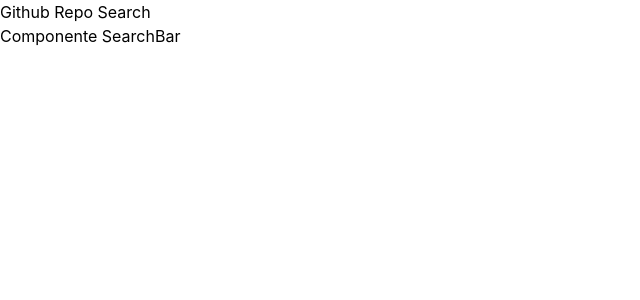
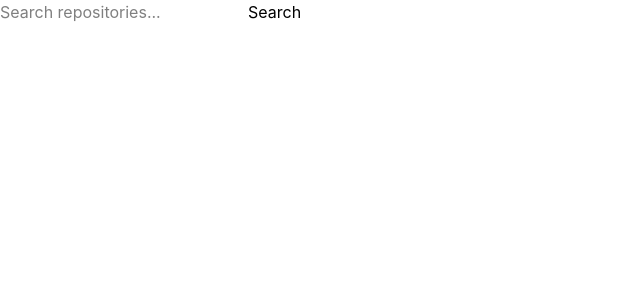
Before and after one commit to Joaovlombardi/github-repo-search, a React (Vite) app: page / in a window 1280 px wide. Shown: the top 300 px of the page, without its empty margins (0-640 px from the left). Built offline with nearby package versions, Linux system fonts and the light colour scheme.

Commit message:
feat: add RepoCard component with repo data

```diff
--- a/src/components/RepoCard.jsx
+++ b/src/components/RepoCard.jsx
@@ -1 +1,19 @@
-// repocard
+function RepoCard({ repo }) {
+  function formatDate(iso) {
+    return new Date(iso).toLocaleDateString("pt-BR");
+  }
+
+  return (
+    <div>
+      <h2>{repo.full_name}</h2>
+      <p>{repo.description}</p>
+      <span>{repo.stargazers_count.toLocaleString("pt-BR")} stars</span>
+      <span>{formatDate(repo.updated_at)}</span>
+      <a href={repo.html_url} target="_blank">
+        Ver no GitHub
+      </a>
+    </div>
+  );
+}
+
+export default RepoCard;
--- a/src/components/SearchBar.jsx
+++ b/src/components/SearchBar.jsx
@@ -1,7 +1,13 @@
-function SearchBar() {
+function SearchBar({ value, onChange, onSearch }) {
   return (
     <div>
-      <h1>Componente SearchBar</h1>
+      <input
+        type="text"
+        value={value}
+        onChange={(e) => onChange(e.target.value)}
+        placeholder="Search repositories..."
+      />
+      <button onClick={onSearch}>Search</button>
     </div>
   );
 }
--- a/src/pages/Home.jsx
+++ b/src/pages/Home.jsx
@@ -1,10 +1,20 @@
+import useGithubSearch from "../hooks/useGithubSearch";
 import SearchBar from "../components/SearchBar";
+import RepoCard from "../components/RepoCard";
 
 function Home() {
+  const { inputValue, setInputValue, handleSearch, repos } = useGithubSearch();
+
   return (
     <div>
-      <h1>Github Repo Search</h1>
-      <SearchBar />
+      <SearchBar
+        value={inputValue}
+        onChange={setInputValue}
+        onSearch={handleSearch}
+      />
+      {repos.map((repo) => (
+        <RepoCard key={repo.id} repo={repo} />
+      ))}
     </div>
   );
 }
```
